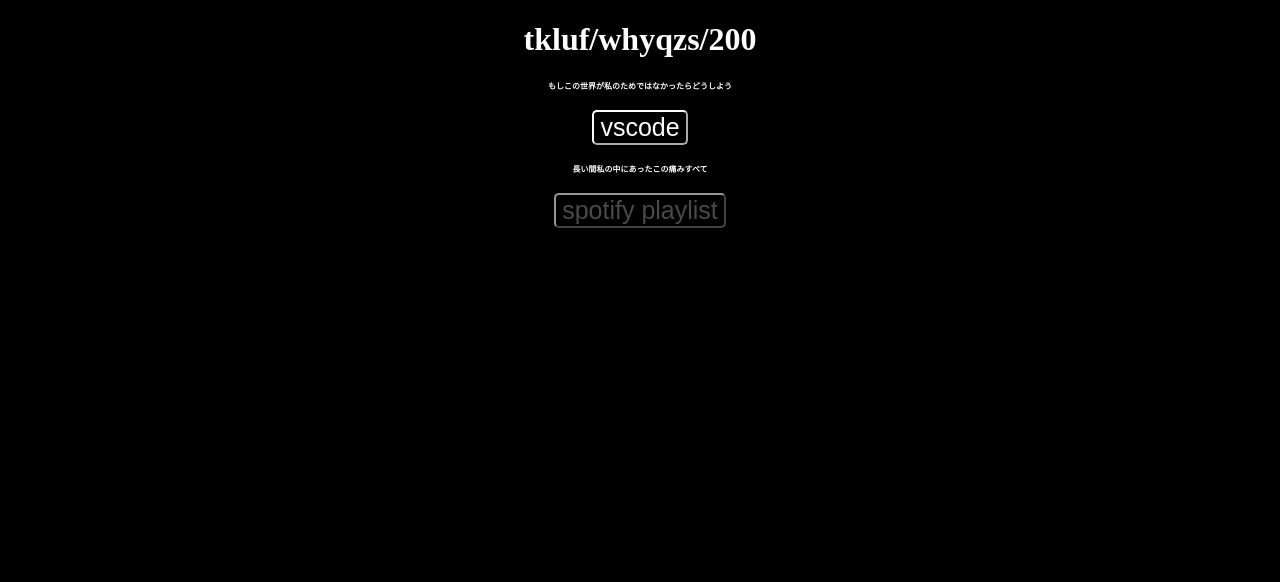
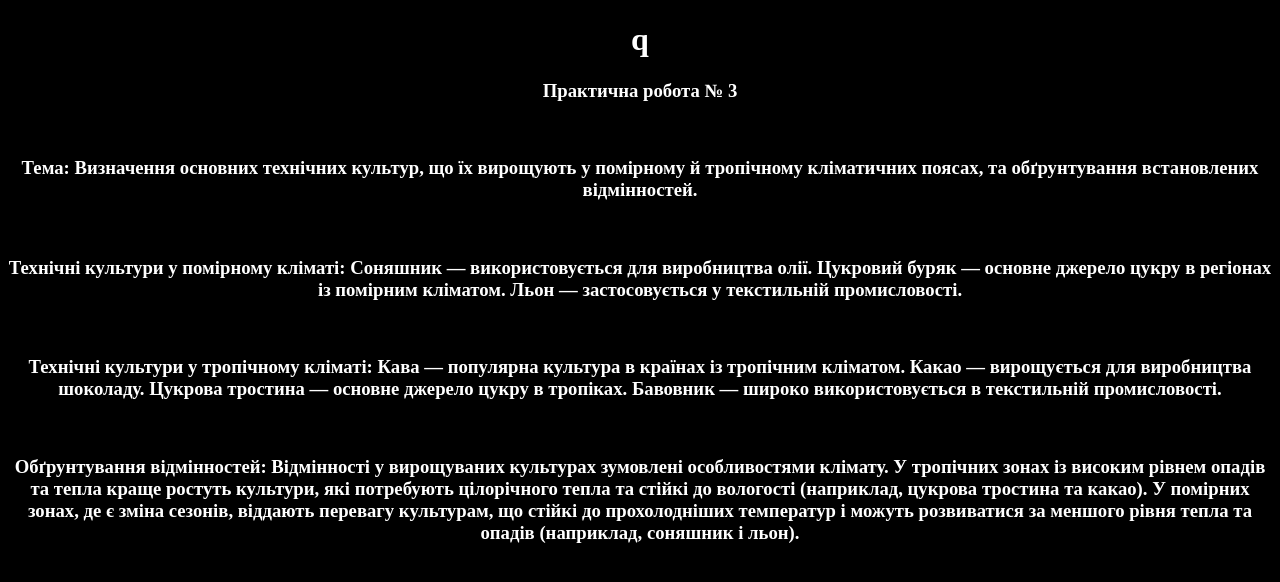
Before and after one commit to tkluf/whyq.github.io, a plain HTML site: page index.html in a window 1280 px wide. Drawn offline with Linux system fonts and the light colour scheme.

Commit message:
Add files via upload

```diff
--- a/index.html
+++ b/index.html
@@ -3,27 +3,36 @@
 <head>
     <meta charset="UTF-8">
     <meta name="viewport" content="width=device-width, initial-scale=1.0">
+    <title>alo</title>
     <link rel="stylesheet" href="style.css">
-    <title>my site</title>
 </head>
 <body>
-    <div class="bg">
-    <header>
-        <h1>tkluf/whyqzs/200</h1>
-        <a class="midix"  href="https://open.spotify.com/track/2OFwdOTpPmfK94vV3UMR7M?si=b10ac5448d8d420e"><h6 class="midix cola">もしこの世界が私のためではなかったらどうしよう</h6></a>
+    <h1>q</h1>
+    <h3>Практична робота № 3</h3>
+        <br>
+    <h3>Тема: Визначення основних технічних культур, що їх вирощують у помірному й тропічному кліматичних поясах, та обґрунтування встановлених відмінностей.</h3>
+        <br>
+    <h3>Технічні культури у помірному кліматі:
 
+        Соняшник — використовується для виробництва олії.
+        Цукровий буряк — основне джерело цукру в регіонах із помірним кліматом.
+        Льон — застосовується у текстильній промисловості.
+    </h3>
+        <br>
+    <h3>
+        Технічні культури у тропічному кліматі:
 
-    </header>
-    <main>
-        <div class="box">
-            <a href="/vscode.html"><button title="my extencion and themes" class="vscode">vscode</button></a>
-        </div>
-            <a href="https://open.spotify.com/track/5aqehsQsHCZfMku1vYMctX?si=40235cbd0bc949fd"><h6 class="midix cola">長い間私の中にあったこの痛みすべて</h6></a>
-        <div class="box">
-            <a href=""><button disabled title="soon" class="spotify">spotify playlist</button></a>
-        </div>
+        Кава — популярна культура в країнах із тропічним кліматом.
+        Какао — вирощується для виробництва шоколаду.
+        Цукрова тростина — основне джерело цукру в тропіках.
+        Бавовник — широко використовується в текстильній промисловості.
 
-    </main>
-    </div>
+    </h3>
+    <br>
+    <h3>Обґрунтування відмінностей:
+        Відмінності у вирощуваних культурах зумовлені особливостями клімату. У тропічних зонах із високим рівнем опадів та тепла краще ростуть культури, які потребують цілорічного тепла та стійкі до вологості (наприклад, цукрова тростина та какао). У помірних зонах, де є зміна сезонів, віддають перевагу культурам, що стійкі до прохолодніших температур і можуть розвиватися за меншого рівня тепла та опадів (наприклад, соняшник і льон).
+
+        </h3>
+
 </body>
 </html>
```
